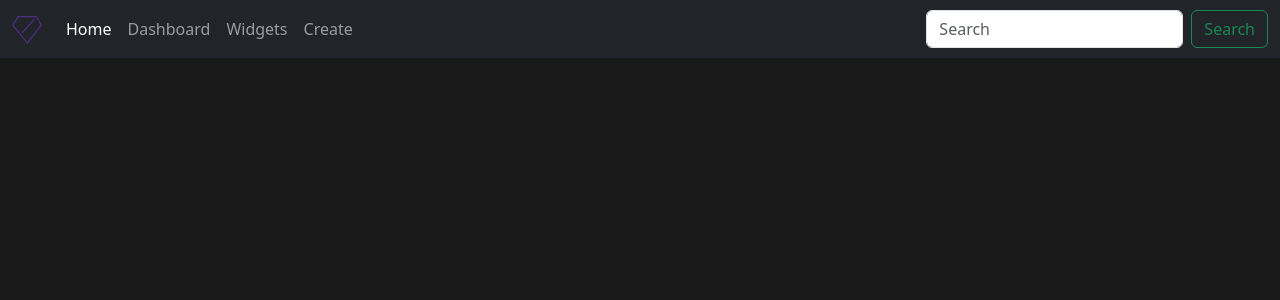
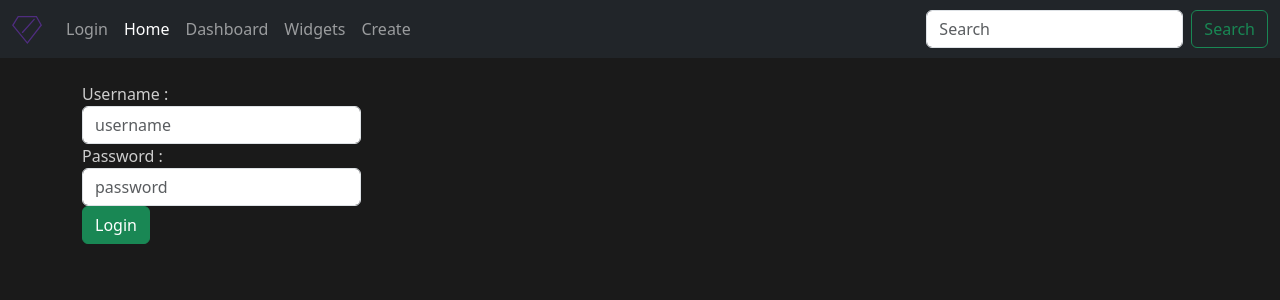
Before and after one commit to carpaltunnel/2024-spring-angular, an Angular app: page /login in a window 1280 px wide. Before the commit this address led to /. Shown: the top 300 px of the page. Built offline with nearby package versions, Linux system fonts and the light colour scheme.

Commit message:
add login

```diff
--- a/src/app/app.component.html
+++ b/src/app/app.component.html
@@ -8,6 +8,9 @@
     </button>
     <div class="collapse navbar-collapse" id="navbarCollapse">
       <ul class="navbar-nav me-auto mb-2 mb-md-0">
+        <li class="nav-item">
+          <a class="nav-link" routerLink="/login">Login</a>
+        </li>
         <li class="nav-item">
           <a class="nav-link active" aria-current="page" href="./index.html">Home</a>
         </li>
@@ -22,10 +25,8 @@
         </li>
         <!--li class="nav-item">
           <a class="nav-link" href="#">Contact</a>
-        </li>
-        <li class="nav-item">
-          <a class="nav-link disabled" href="#" tabindex="-1" aria-disabled="true">Login</a>
         </li -->
+
       </ul>
       <form class="d-flex">
         <input class="form-control me-2" type="search" placeholder="Search" aria-label="Search">
--- a/src/app/app.routes.ts
+++ b/src/app/app.routes.ts
@@ -3,6 +3,7 @@ import { WidgetsComponent } from './widgets/widgets.component';
 import { DashboardComponent } from './dashboard/dashboard.component';
 import { WidgetDetailComponent } from './widget-detail/widget-detail.component';
 import { WidgetsCreateComponent } from './widgets-create/widgets-create.component';
+import { LoginComponent } from './login/login.component';
 
 export const routes: Routes = [
   { path: 'widgets', component: WidgetsComponent },
@@ -10,4 +11,5 @@ export const routes: Routes = [
   { path: '', redirectTo: '/dashboard', pathMatch: 'full' },
   { path: 'widgets/:id', component: WidgetDetailComponent },
   { path: 'widgets-create', component: WidgetsCreateComponent },
+  { path: 'login', component: LoginComponent },
 ];
--- /dev/null
+++ b/src/app/auth.service.ts
@@ -0,0 +1,17 @@
+import { Injectable } from '@angular/core';
+import { HttpClient } from '@angular/common/http';
+
+@Injectable({
+  providedIn: 'root'
+})
+export class AuthService {
+  authUrl: string = '/api/v1/auth';
+  constructor(private http: HttpClient) { }
+
+  login = (username: string, password: string) => {
+    return this.http.post<any>(`${this.authUrl}`, {
+      username,
+      password, // NOTE: Do not transfer passwords in cleartext / http only
+    });
+  };
+}
--- /dev/null
+++ b/src/app/login/login.component.html
@@ -0,0 +1,15 @@
+<div class="container">
+  <div>
+    <label for="username">Username : </label>
+    <input [(ngModel)]="username" class="form-control w-25" id="username" placeholder="username">
+  </div>
+
+  <div>
+    <label for="password">Password : </label>
+    <input [(ngModel)]="password" type="password" class="form-control w-25" id="password" placeholder="password">
+  </div>
+
+  <div>
+    <button type="button" class="btn btn-success" (click)="doLogin()">Login</button>
+  </div>
+</div>
--- /dev/null
+++ b/src/app/login/login.component.ts
@@ -0,0 +1,24 @@
+import { Component } from '@angular/core';
+import { FormsModule } from '@angular/forms';
+import { AuthService } from '../auth.service';
+
+@Component({
+  selector: 'app-login',
+  standalone: true,
+  imports: [FormsModule],
+  templateUrl: './login.component.html',
+  styleUrl: './login.component.css'
+})
+export class LoginComponent {
+  username: string = '';
+  password: string = '';
+
+  constructor(private authService: AuthService) {};
+
+  doLogin = (): void => {
+    this.authService.login(this.username, this.password).subscribe((token) => {
+      // TODO: Store token in localStorage
+      console.log(token);
+    });
+  }
+}
--- a/src/app/widget.service.ts
+++ b/src/app/widget.service.ts
@@ -1,7 +1,6 @@
 import { Injectable } from '@angular/core';
 import { Widget } from './widget';
-import { WIDGETS } from './mock-widgets';
-import { Observable, of } from 'rxjs';
+import { Observable } from 'rxjs';
 import { MessageService } from './message.service';
 import { HttpClient, HttpHeaders } from '@angular/common/http';
 
```
Also changed, not shown: src/app/login/login.component.css (added), 2 other files (tests, documents, lock files or other folders).
